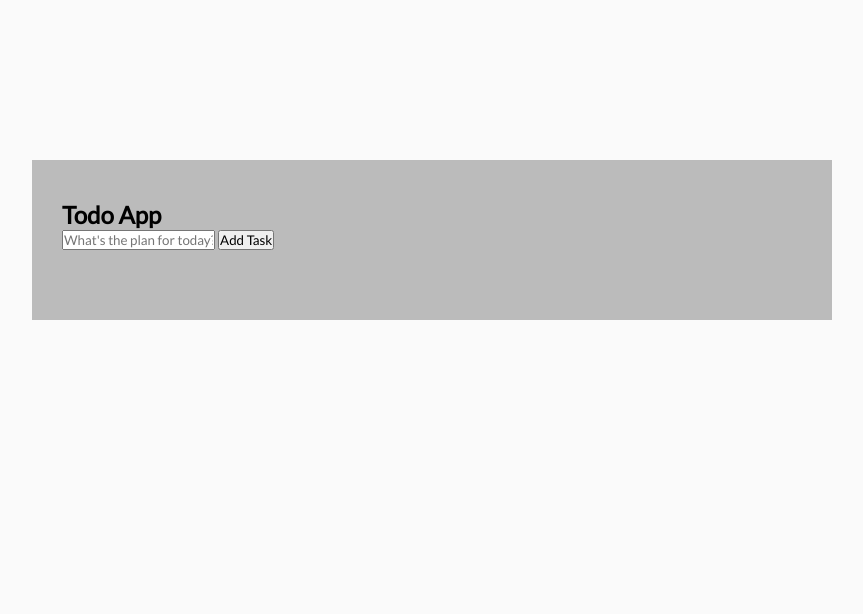
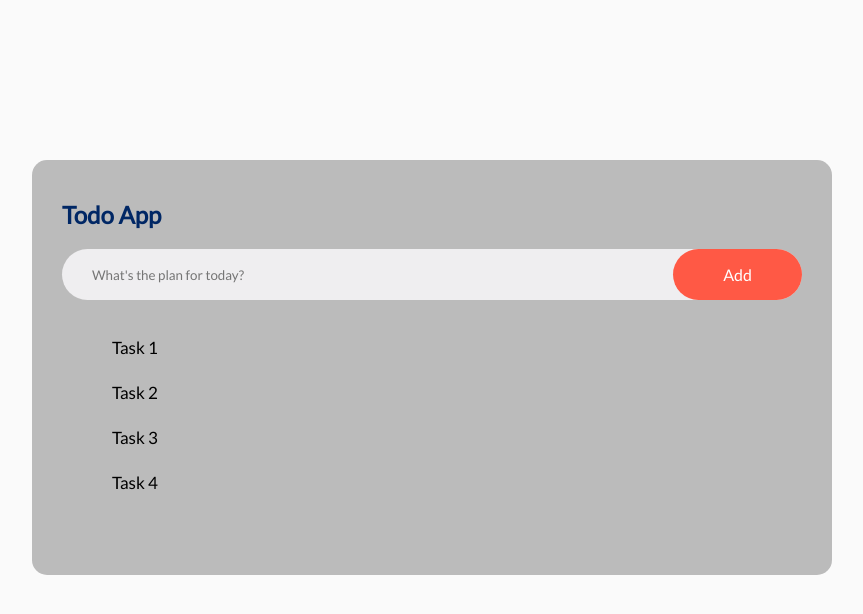
Before and after one commit to ultimateCSEboss/todolist-dvm-rnd1, a plain HTML site: page index.html in a window 1280 px wide. Shown: the whole page, without its empty margins (208-1071 px from the left). Drawn offline with Linux system fonts and the light colour scheme.

Commit message:
fourth commit

```diff
--- a/index.html
+++ b/index.html
@@ -8,38 +8,46 @@
     <link rel="preconnect" href="https://fonts.gstatic.com" crossorigin>
     <link href="https://fonts.googleapis.com/css2?family=Lato:ital" rel="stylesheet">
 
+    <meta name="viewport" content="width=device-width, initial-scale=1">
+
     <title>Todo App</title>
 
     <link rel="stylesheet" href="style.css">
 
     <link rel="icon" type="images/x-icon" href="">
 
-    <meta name="viewport" content="width=device-width, initial-scale=1">
+
 
 </head>
 
 <body>
 
 <div class="container">
+
     <div class="todo-app">
+
         <h2>Todo App</h2>
-        <div class="addtask">
-            <input type="text" id="addtask" placeholder="What's the plan for today?">
-            <button>Add Task</button>
-            <ul>
-                <li>
-                    <ul class="dropdown">
-                    <li>Morning</li>
-                    <li>Day</li>
-                    <li>Afternoon</li>
-                    <li>Night</li>
-                    </ul>
 
-                </li>
+        <div class="row">
 
-            </ul>
+            <input type="text" id="input-box" placeholder="What's the plan for today?">
+
+            <button>Add </button>
+
 
         </div>
+
+        <ul id="list-container">
+            <li>Task 1</li>
+            <li>Task 2</li>
+            <li>Task 3</li>
+            <li>Task 4</li>
+
+
+
+
+
+        </ul>
     </div>
 
 </div>
--- a/script.js
+++ b/script.js
@@ -9,7 +9,7 @@ function addTask() {
 
     else{
         let li = document.createElement("li");
-        li innerHTML = inputBox.value;
+        let innerHTML = inputBox.value;
         listContainer.appendChild(li);
         let span = documentcreateElement("span");
         span.innerHTML = "\u00d7";
--- a/style.css
+++ b/style.css
@@ -1,55 +1,86 @@
 @import url('https://fonts.googleapis.com/css?family=Lato:ital');
-* {
+
+*{
     margin: 0;
     padding: 0;
     box-sizing: border-box;
     font-family: "Lato", serif;
 }
 
-.container {
+.container{
     width: 100%;
     min-height: 100vh;
     background-color: #fafafa;
     padding: 10px;
 }
 
-.todo-app {
+.todo-app{
     width: 100%;
     max-width: 800px;
     background: #bbbbbb;
-    margin: 150px auto 50px;
+    margin: 150px auto 20px;
     padding: 40px 30px 70px;
+    border-radius: 15px;
 }
 
-ul {
-    list-style: none;
-    background: #22438C;
+.todo-app h2{
+    color: #002765;
+    display: flex;
+    align-items: center;
+    margin-bottom: 20px;
 
 }
 
-ul li a {
-    display: black;
-    padding: 20px 25px;
-    color: #FFF;
-    text-decoration: none;
-    text-align: center;
-    font-size: 20px;
-}
-
-ul li ul.dropdown li {
-    display: block;
-}
-
-ul li ul.dropdown {
-    width: 100%;
-    background-color: #22438C;
-    position: absolute;
-    z-index: 999;
-    display: none;
+.row{
+    display: flex;
+    align-items: center;
+    justify-content: space-between;
+    background: #efeef0;
+    border-radius: 30px;
+    padding-left: 20px;
+    margin-bottom: 25px;
 
 }
 
-ul li a:hover {
-    background: #112C66;
-    display: block;
+input{
+    flex: 1;
+    border: none;
+    outline: none;
+    background: transparent;
+    padding: 10px;
 }
+
+
+button{
+    border: none;
+    outline: none;
+    padding: 16px 50px;
+    background: #ff5945;
+    color: #fff;
+    font-size: 16px;
+    cursor: pointer;
+    border-radius: 40px;
+
+}
+
+ul li{
+    list-style: none;
+    font-size: 17px;
+    padding: 12px 8px 12px 50px;
+    user-select: none;
+    cursor: pointer;
+    position: relative;
+
+}
+
+
+ul li::before{
+    content: '';
+    position: absolute;
+    height: 28px;
+    width: 28px;
+    border-radius: 50%;
+    background-image: ;
+    background-size: cover;
+    background-position: center;
+}
```
Also changed, not shown: images/checked.png (added), images/unchecked.png (added).
